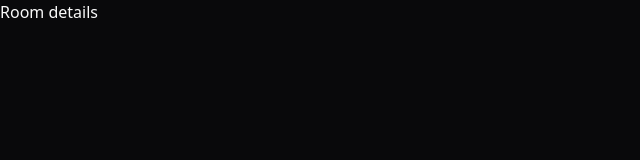
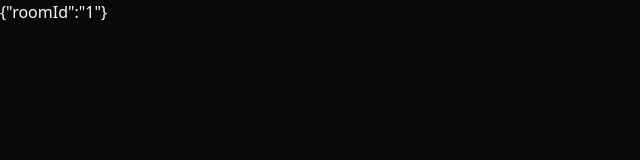
Before and after one commit to devnestali/let-me-ask-web, a React (Vite) app: page /room/1 in a window 1280 px wide. Shown: the top 160 px of the page, without its empty margins (0-640 px from the left). Built offline with nearby package versions, Linux system fonts and the light colour scheme.

Commit message:
feat: Catching roomId on useParams in room page

```diff
--- a/src/pages/room.tsx
+++ b/src/pages/room.tsx
@@ -1,3 +1,15 @@
+import { Navigate, useParams } from 'react-router-dom'
+
+type RoomParams = {
+  roomId: string
+}
+
 export function Room() {
-  return <div>Room details</div>
+  const params = useParams<RoomParams>()
+
+  if (!params.roomId) {
+    return <Navigate replace to="/" />
+  }
+
+  return <div>{JSON.stringify(params)}</div>
 }
```
